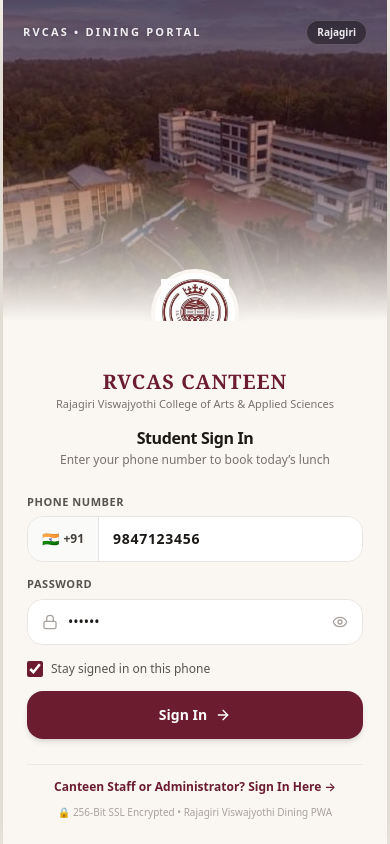
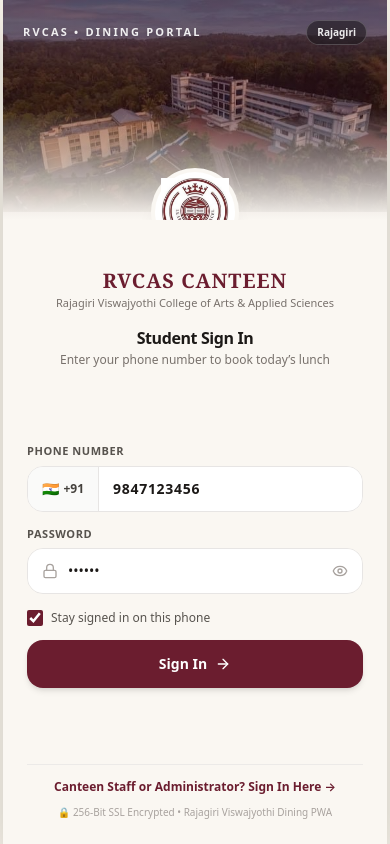
Before and after one commit to mohammedshabeeb923/rvcas-canteen-pwa, a Next.js app: page / in a window 390 px wide. Built offline with nearby package versions, Linux system fonts and the light colour scheme; no server answers.

Commit message:
Performance & Mobile UX: Compress image assets by 95% and add 100dvh dynamic viewport support

```diff
--- a/components/login-screen.tsx
+++ b/components/login-screen.tsx
@@ -70,9 +70,9 @@
   };
 
   return (
-    <div className="min-h-screen bg-[#F4EFE6] flex justify-center items-center sm:p-4">
+    <div className="min-h-screen min-h-[100dvh] bg-[#F4EFE6] flex justify-center items-center sm:p-4">
       {/* Mobile Screen Container */}
-      <div className="w-full max-w-sm h-screen sm:h-[844px] sm:max-h-[92vh] sm:rounded-[2.5rem] overflow-hidden shadow-2xl relative flex flex-col justify-between border-stone-300/60 sm:border bg-[#FAF7F2]">
+      <div className="w-full max-w-sm min-h-[100dvh] sm:min-h-0 sm:h-[844px] sm:max-h-[92vh] sm:rounded-[2.5rem] overflow-hidden shadow-2xl relative flex flex-col justify-between border-stone-300/60 sm:border bg-[#FAF7F2]">
 
         {/* TOP SECTION: College Campus Photo INSIDE the mobile screen */}
         <div className="relative h-[38%] min-h-[220px] w-full overflow-hidden shrink-0">
--- a/components/welcome-screen.tsx
+++ b/components/welcome-screen.tsx
@@ -23,9 +23,9 @@
   }, [onEnter, router]);
 
   return (
-    <div className="min-h-screen bg-[#F4EFE6] flex justify-center items-center sm:p-4">
+    <div className="min-h-screen min-h-[100dvh] bg-[#F4EFE6] flex justify-center items-center sm:p-4">
       {/* Mobile Screen Container */}
-      <div className="w-full max-w-sm h-screen sm:h-[844px] sm:max-h-[92vh] sm:rounded-[2.5rem] overflow-hidden shadow-2xl relative flex flex-col justify-between border-stone-300/60 sm:border bg-gradient-to-b from-[#FDFBF8] via-[#FAF7F2] to-[#1E293B]">
+      <div className="w-full max-w-sm min-h-[100dvh] sm:min-h-0 sm:h-[844px] sm:max-h-[92vh] sm:rounded-[2.5rem] overflow-hidden shadow-2xl relative flex flex-col justify-between border-stone-300/60 sm:border bg-gradient-to-b from-[#FDFBF8] via-[#FAF7F2] to-[#1E293B]">
 
         {/* TOP SECTION: Logo & Clean College Title */}
         <div className="pt-10 sm:pt-12 px-6 text-center z-20 flex flex-col items-center">
```
Also changed, not shown: public/images/kerala-meals.jpg, public/images/rvcas-crest.png.
